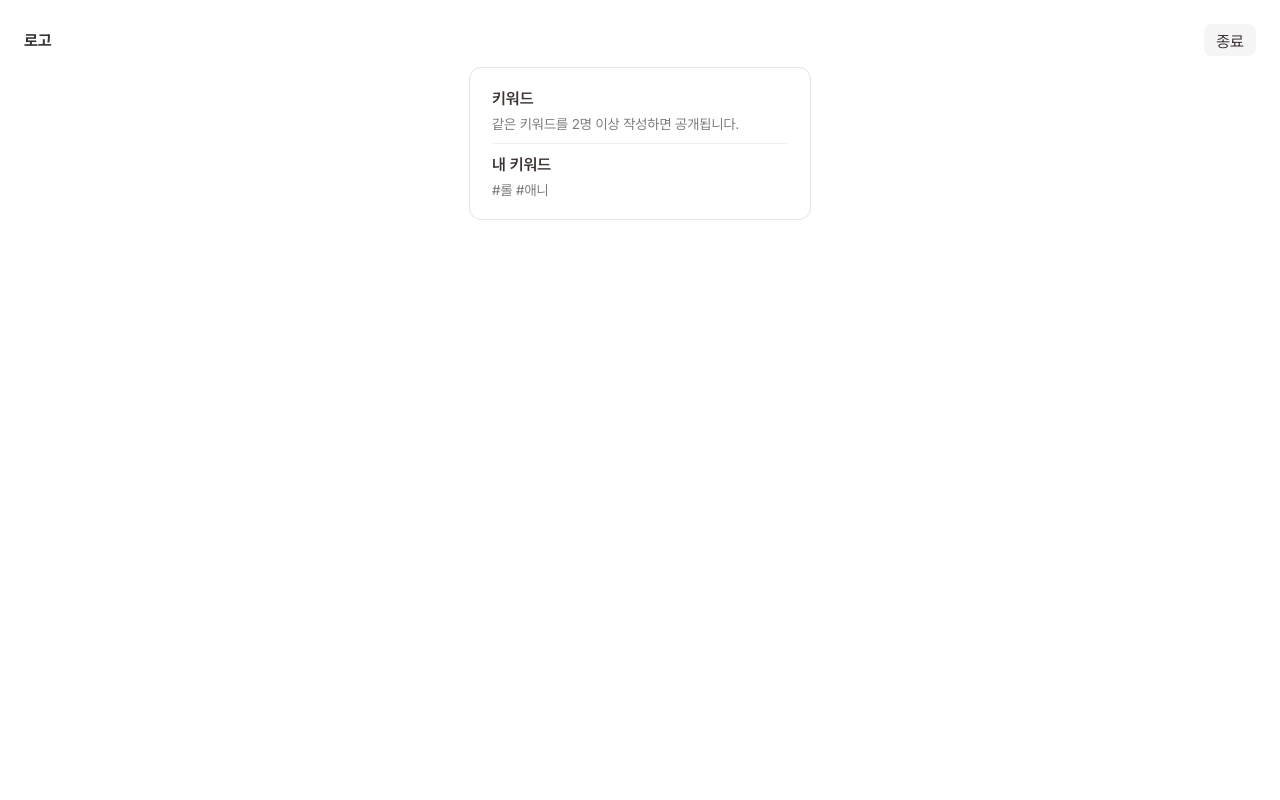
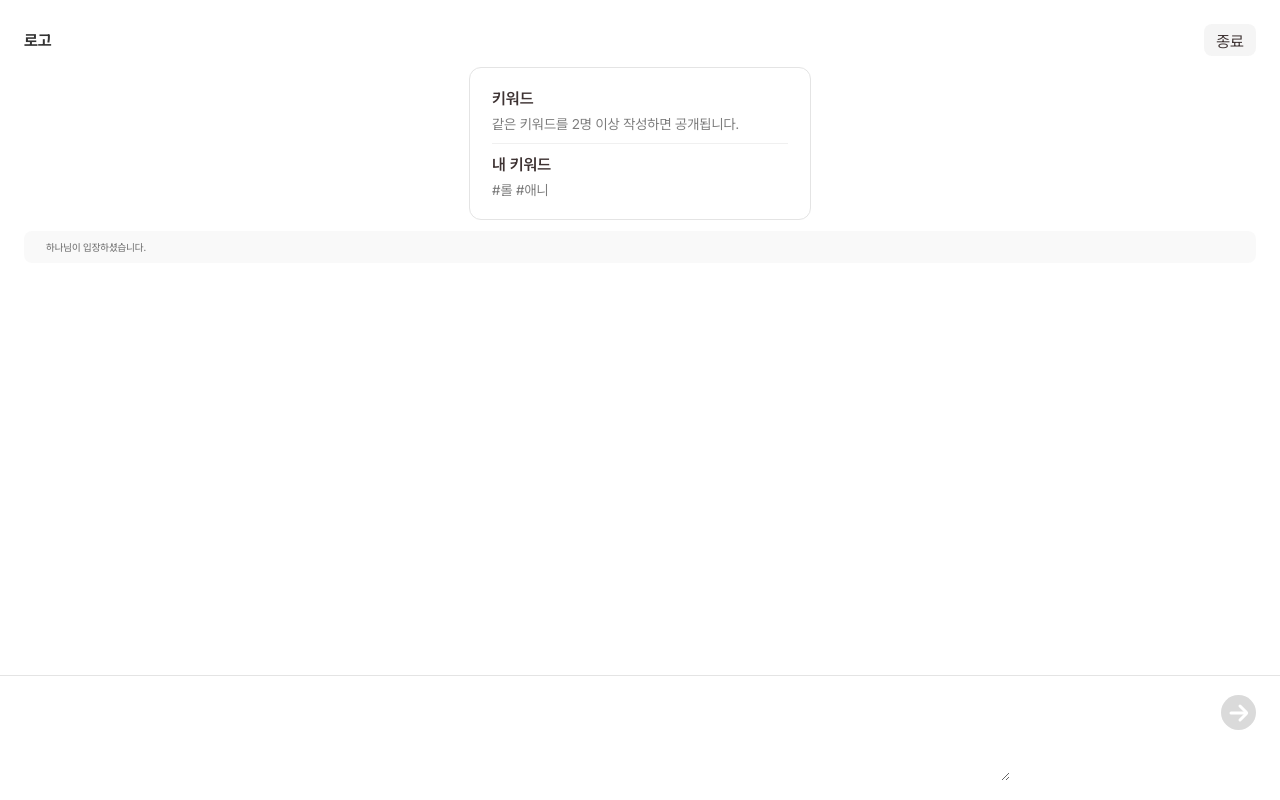
Before and after one commit to IT-s-Time-6Team/FE, a React (Vite) app: page /chatRoom in a window 1280 px wide. Built offline with nearby package versions, Linux system fonts and the light colour scheme.

Commit message:
feat: input 박스 추가

```diff
--- a/package.json
+++ b/package.json
@@ -36,6 +36,7 @@
     "prettier": "^3.5.3",
     "typescript": "~5.7.2",
     "typescript-eslint": "^8.24.1",
-    "vite": "^6.2.0"
+    "vite": "^6.2.0",
+    "vite-plugin-svgr": "^4.3.0"
   }
 }
--- a/src/pages/ChatRoomPage.tsx
+++ b/src/pages/ChatRoomPage.tsx
@@ -1,6 +1,17 @@
 import styled from '@emotion/styled';
+import SendIcon from '../assets/send.svg?react'; // default import
+import { useEffect, useState } from 'react';
 
 const ChatRoomPage = () => {
+  const [isInput, setIsInput] = useState(false);
+  const [input, setInput] = useState<string>('');
+  useEffect(() => {
+    if (input.length > 0) {
+      setIsInput(true);
+    } else {
+      setIsInput(false);
+    }
+  }, [input]);
   return (
     <>
       <ChatRoomContainer>
@@ -15,11 +26,63 @@ const ChatRoomPage = () => {
           <KeyWord>내 키워드</KeyWord>
           <KeyWordDetail>#롤 #애니</KeyWordDetail>
         </KeyWordContainer>
+        <ChatContainer>
+          <UserEntry>하나님이 입장하셨습니다.</UserEntry>
+        </ChatContainer>
       </ChatRoomContainer>
+      <ChatInputContainer>
+        <ChatInput value={input} onChange={(e) => setInput(e.target.value)} />
+        <SendButton isInput={isInput}>
+          <SendIcon />
+        </SendButton>
+      </ChatInputContainer>
     </>
   );
 };
 export default ChatRoomPage;
+const ChatInput = styled.textarea`
+  width: 80%;
+  border: none;
+  font-size: 14px;
+`;
+const SendButton = styled.button<{ isInput: boolean }>`
+  background-color: transparent;
+  color: ${(props) => (props.isInput ? '#ff7913' : '#dadada')};
+  height: 35px;
+  svg {
+    width: 35px;
+    height: 35px;
+    transition: color 0.1s ease;
+  }
+  &:hover {
+    color: #ff7913;
+  }
+`;
+const ChatInputContainer = styled.div`
+  position: fixed;
+  bottom: 0;
+  border: none;
+  border-top: 1px solid #e4e4e4;
+  width: 100%;
+  height: 125px;
+  padding: 19px 24px;
+  display: flex;
+  justify-content: space-between;
+`;
+const UserEntry = styled.div`
+  width: 100%;
+  background-color: #f0f0f066;
+  padding: 10px 22px;
+  border-radius: 8px;
+  font-size: 10px;
+  font-weight: 500;
+  color: #7c7c7c;
+`;
+const ChatContainer = styled.div`
+  display: flex;
+  flex-direction: column;
+  width: 100%;
+`;
 const KeyWordDivider = styled.div`
   width: 100%;
   height: 1px;
@@ -67,7 +130,7 @@ const ChatRoomContainer = styled.div`
   flex-direction: column;
   align-items: center;
   width: 100dvw;
-  height: 100vh;
+  height: calc(100dvh - 124px);
   padding: 24px;
   background-color: rgb(255, 255, 255);
   gap: 11px;
--- /dev/null
+++ b/src/types/svg.d.ts
@@ -0,0 +1,5 @@
+declare module '*.svg?react' {
+  import React from 'react';
+  const ReactComponent: React.FC<React.SVGProps<SVGSVGElement>>;
+  export default ReactComponent;
+}
--- a/vite.config.ts
+++ b/vite.config.ts
@@ -2,13 +2,14 @@ import { defineConfig } from 'vite';
 import react from '@vitejs/plugin-react';
 import path from 'path';
 import { fileURLToPath } from 'url';
+import svgr from 'vite-plugin-svgr';
 
 const __filename = fileURLToPath(import.meta.url);
 const __dirname = path.dirname(__filename);
 
 // https://vite.dev/config/
 export default defineConfig({
-  plugins: [react()],
+  plugins: [react(), svgr()],
   resolve: {
     alias: {
       '@components': path.resolve(__dirname, 'src/components'),
```
Also changed, not shown: src/assets/send.svg (added), 1 other file (tests, documents, lock files or other folders).
